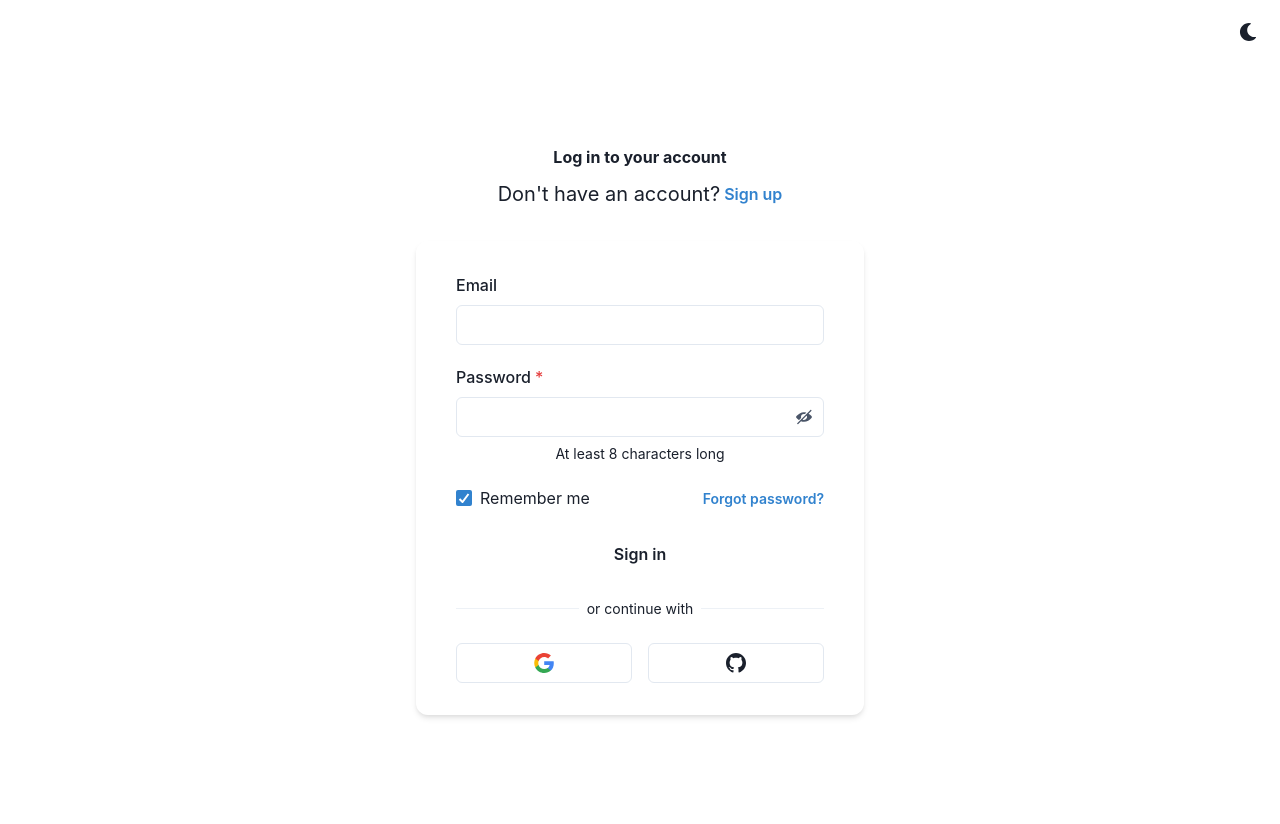
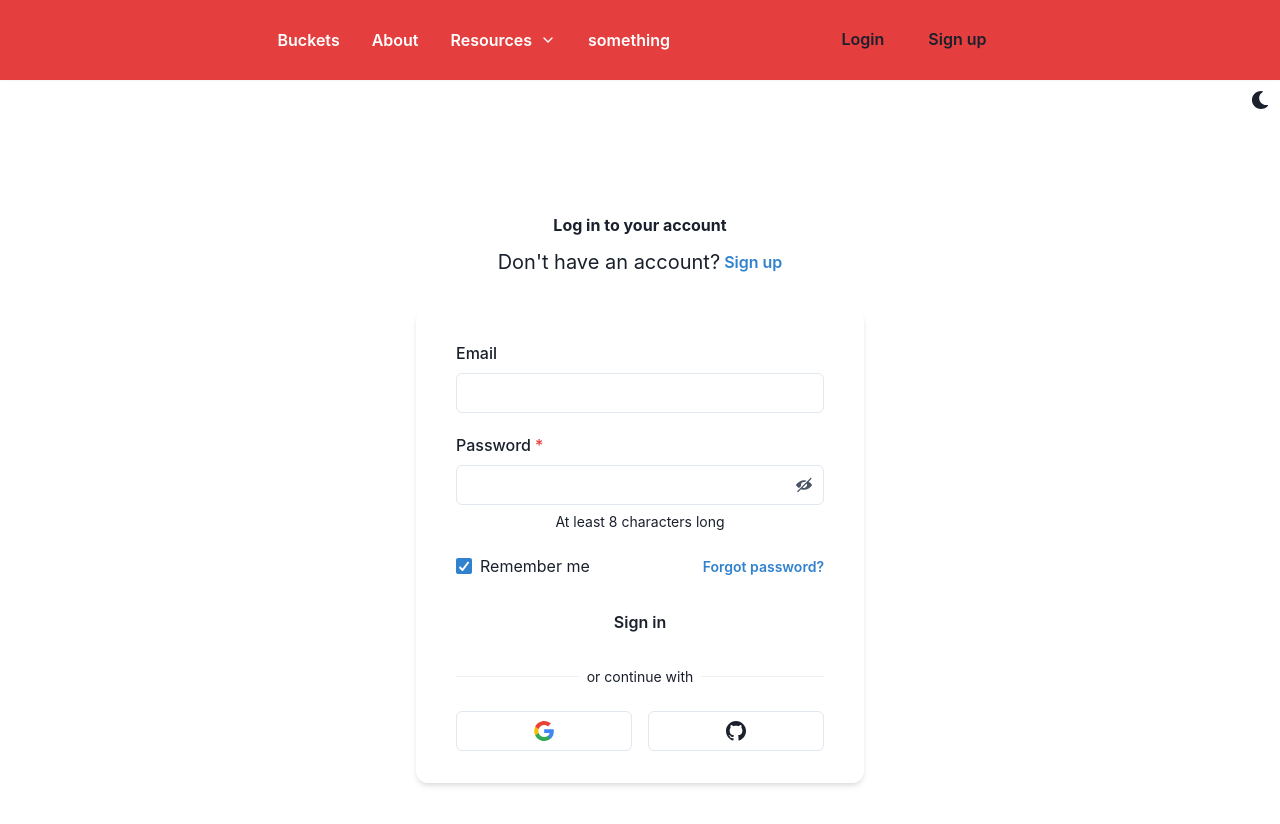
Before and after one commit to coderKron/bucketeer-frontend, a React (Create React App) app: page /login in a window 1280 px wide. Shown: the top 824 px of the page. Built offline with nearby package versions, Linux system fonts and the light colour scheme.

Commit message:
Navbar and color fixed

```diff
--- a/src/App.js
+++ b/src/App.js
@@ -3,12 +3,15 @@ import { ChakraProvider, Box, Grid, theme } from '@chakra-ui/react';
 import { ColorModeSwitcher } from './ColorModeSwitcher';
 import Login from './components/Login/Login';
 import Signup from './components/Sign-up/Signup';
+import Navbar from './components/Navbar/Navbar';
 import { Route, Routes } from 'react-router-dom';
+
 function App() {
   return (
     <ChakraProvider theme={theme}>
       <Box textAlign="center" fontSize="xl">
-        <Grid minH="100vh" p={3}>
+        <Grid minH="100vh">
+          <Navbar />
           <ColorModeSwitcher justifySelf="flex-end" />
           <Routes>
             <Route path="/login" element={<Login />} />
--- /dev/null
+++ b/src/components/Navbar/Navbar.jsx
@@ -0,0 +1,78 @@
+import {
+  Box,
+  Button,
+  ButtonGroup,
+  Container,
+  HStack,
+  MenuButton,
+  Menu,
+  MenuItem,
+  IconButton,
+  useBreakpointValue,
+  useColorModeValue,
+  MenuList,
+  Icon,
+} from '@chakra-ui/react';
+import * as React from 'react';
+import { FiMenu } from 'react-icons/fi';
+import { ResourcesPopover } from './RourcesPopover';
+import { Link } from 'react-router-dom';
+const Navbar = () => {
+  const isDesktop = useBreakpointValue({
+    base: false,
+    lg: true,
+  });
+  return (
+    <Box backgroundColor="red.500" as="section" position="static" width="100%">
+      <Box
+        as="nav"
+        bg="bg-surface"
+        boxShadow={useColorModeValue('sm', 'sm-dark')}
+      >
+        <Container
+          py={{
+            base: '4',
+            lg: '5',
+          }}
+        >
+          <HStack spacing="10" justify="space-between">
+            {isDesktop ? (
+              <>
+                <ButtonGroup variant="link" spacing="8">
+                  <Button color="white">Buckets</Button>
+                  <Button color="white">About</Button>
+                  <ResourcesPopover />
+                  <Button color="white" variant="link">
+                    something
+                  </Button>
+                </ButtonGroup>
+                <HStack spacing="3">
+                  <Button variant="ghost">
+                    <Link to="/login">Login</Link>
+                  </Button>
+                  <Button variant="ghost">
+                    <Link to="/signup">Sign up</Link>
+                  </Button>
+                </HStack>
+              </>
+            ) : (
+              <Menu>
+                <MenuButton as={IconButton} icon={<FiMenu />} />
+
+                <MenuList>
+                  <MenuItem>Download</MenuItem>
+                  <MenuItem>Create a Copy</MenuItem>
+                  <MenuItem>Mark as Draft</MenuItem>
+                  <MenuItem>Delete</MenuItem>
+                  <MenuItem>Attend a Workshop</MenuItem>
+                </MenuList>
+              </Menu>
+            )}
+          </HStack>
+        </Container>
+      </Box>
+    </Box>
+  );
+};
+
+export default Navbar;
--- /dev/null
+++ b/src/components/Navbar/PopoverIcon.jsx
@@ -0,0 +1,12 @@
+import { Icon } from '@chakra-ui/react';
+import * as React from 'react';
+import { FiChevronDown } from 'react-icons/fi';
+
+export const PopoverIcon = props => {
+  const iconStyles = {
+    transform: props.isOpen ? 'rotate(-180deg)' : undefined,
+    transition: 'transform 0.2s',
+    transformOrigin: 'center',
+  };
+  return <Icon aria-hidden as={FiChevronDown} __css={iconStyles} />;
+};
--- /dev/null
+++ b/src/components/Navbar/RourcesPopover.jsx
@@ -0,0 +1,68 @@
+import {
+  Button,
+  Icon,
+  Link,
+  Popover,
+  PopoverContent,
+  PopoverTrigger,
+  SimpleGrid,
+  Stack,
+  Text,
+} from '@chakra-ui/react';
+import * as React from 'react';
+import { items } from './data';
+import { PopoverIcon } from './PopoverIcon';
+
+export const ResourcesPopover = () => (
+  <Popover
+    trigger="hover"
+    openDelay={0}
+    placement="bottom"
+    defaultIsOpen={false}
+    gutter={12}
+  >
+    {({ isOpen }) => (
+      <>
+        <PopoverTrigger>
+          <Button
+            color="white"
+            variant="link"
+            rightIcon={<PopoverIcon isOpen={isOpen} />}
+          >
+            Resources
+          </Button>
+        </PopoverTrigger>
+        <PopoverContent
+          p="5"
+          width={{
+            base: 'sm',
+            md: '2xl',
+          }}
+        >
+          <SimpleGrid
+            columns={{
+              base: 1,
+              md: 2,
+            }}
+            columnGap="6"
+            rowGap="2"
+          >
+            {items.map((item, id) => (
+              <Link variant="menu" href={item.href} key={id}>
+                <Stack spacing="4" direction="row" p="3">
+                  <Icon as={item.icon} boxSize="6" color="accent" />
+                  <Stack spacing="1">
+                    <Text fontWeight="medium">{item.title}</Text>
+                    <Text fontSize="sm" color="muted">
+                      {item.description}
+                    </Text>
+                  </Stack>
+                </Stack>
+              </Link>
+            ))}
+          </SimpleGrid>
+        </PopoverContent>
+      </>
+    )}
+  </Popover>
+);
--- /dev/null
+++ b/src/components/Navbar/data.js
@@ -0,0 +1,50 @@
+import {
+  FiBarChart,
+  FiFileText,
+  FiGrid,
+  FiMousePointer,
+  FiRepeat,
+  FiShield,
+} from 'react-icons/fi';
+
+export const items = [
+  {
+    title: 'Analytics',
+    description:
+      'Danish lollipop marzipan dragée gingerbread tart wafer sweet.',
+    href: '#',
+    icon: FiBarChart,
+  },
+  {
+    title: 'Automations',
+    description: 'Macaroon tiramisu tart bonbon apple pie jujubes brownie.',
+    href: '#',
+    icon: FiRepeat,
+  },
+  {
+    title: 'Engagement',
+    description: 'hupa chups donut caramels chocolate cake toffee.',
+    href: '#',
+    icon: FiMousePointer,
+  },
+  {
+    title: 'Integrations',
+    description:
+      'Dragée jujubes brownie pastry biscuit croissant wafer halva apple.',
+    href: '#',
+    icon: FiGrid,
+  },
+  {
+    title: 'Reports',
+    description: 'Candy oat cake caramels shortbread gummies.',
+    href: '#',
+    icon: FiFileText,
+  },
+  {
+    title: 'Security',
+    description:
+      'Bear claw topping toffee tiramisu cake fruitcake marzipan icing.',
+    href: '#',
+    icon: FiShield,
+  },
+];
--- /dev/null
+++ b/src/context/auth.context.js
@@ -0,0 +1,25 @@
+// src/context/auth.context.js
+import React, { useState, useEffect } from 'react';
+import axios from 'axios';
+const API_URL = 'http://localhost:5005';
+
+const AuthContext = React.createContext();
+
+function AuthProviderWrapper(props) {
+  const [isLoggedIn, setIsLoggedIn] = useState(false);
+  const [isLoading, setIsLoading] = useState(true);
+  const [user, setUser] = useState(null);
+
+  /*
+    Functions for handling the authentication status (isLoggedIn, isLoading, user)
+    will be added here later in the next step
+  */
+
+  return (
+    <AuthContext.Provider value={{ isLoggedIn, isLoading, user }}>
+      {props.children}
+    </AuthContext.Provider>
+  );
+}
+
+export { AuthProviderWrapper, AuthContext };
--- a/src/index.js
+++ b/src/index.js
@@ -5,15 +5,17 @@ import { BrowserRouter } from 'react-router-dom';
 import App from './App';
 import reportWebVitals from './reportWebVitals';
 import * as serviceWorker from './serviceWorker';
-
+import { AuthProviderWrapper } from './context/auth.context';
 const container = document.getElementById('root');
 const root = ReactDOM.createRoot(container);
 
 root.render(
   <StrictMode>
     <BrowserRouter>
-      <ColorModeScript />
-      <App />
+      <AuthProviderWrapper>
+        <ColorModeScript />
+        <App />
+      </AuthProviderWrapper>
     </BrowserRouter>
   </StrictMode>
 );
```
